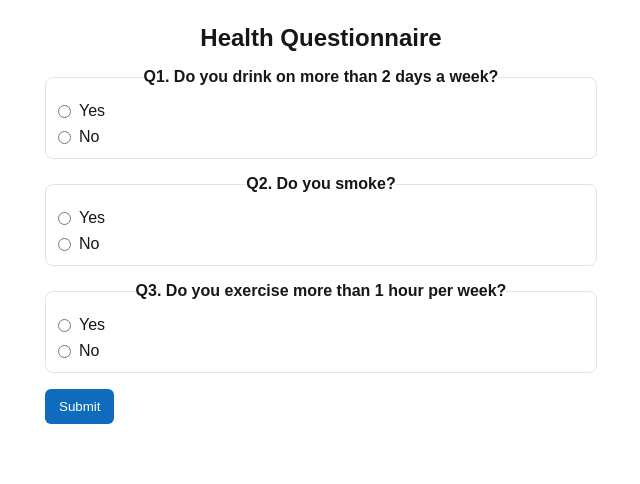
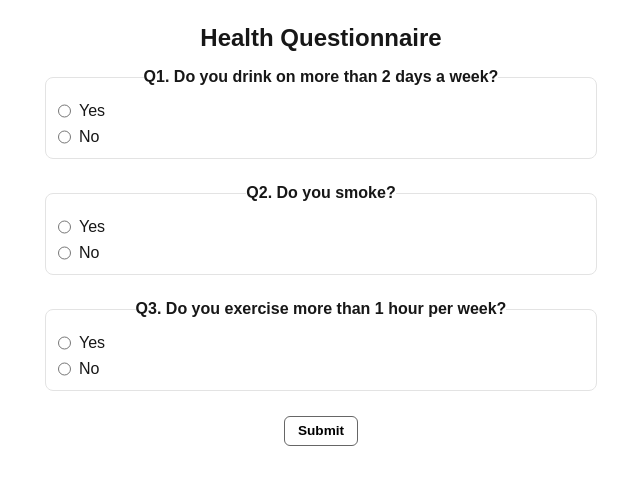
Before and after one commit to DeanFlint/Lifestyle-Checker, a Next.js app: page /questionnaire in a window 1280 px wide. Shown: the top 484 px of the page, without its empty margins (319-959 px from the left). Built offline with nearby package versions, Linux system fonts and the light colour scheme.

Commit message:
style tweaks

```diff
--- a/src/app/login/page.module.css
+++ b/src/app/login/page.module.css
@@ -41,9 +41,32 @@
   cursor: pointer;
 }
 
-.error {
-  color: #b00020;
-  font-size: 0.85rem;
+.formRowError {
+  color: #ff7c94;
+  font-weight: bold;
+  font-size: 0.875rem;
+  margin-top: 0.25rem;
+}
+
+.errorCard {
+  max-width: 480px;
+  min-height: 300px;
+  margin: 1rem auto;
+  padding: 1rem;
+  border: 1px solid #ffffff;
+  border-radius: 4px;
+  display: flex;
+  flex-direction: column;
+  align-items: center;
+  justify-content: center;
+  text-align: center;
+}
+
+.submitErrorMessage {
+  color: #ff7c94;
+  font-weight: bold;
+  font-size: 1.2rem;
+  margin-bottom: 20px;
 }
 
 .result {
@@ -58,8 +81,9 @@
 .welcomeHeader {
   text-align: center;
   margin-bottom: 1rem;
+}
 
-  button {
+.button {
   margin-top: 0.5rem;
   padding: 0.4rem 0.8rem;
   border-radius: 6px;
@@ -67,9 +91,32 @@
   background: #fff;
   color: #000;
   cursor: pointer;
+  font-size: 0.85rem;
+  font-weight: bold;
 }
 
-  button:hover {
+.button:hover {
   background: #cecece;
 }
+
+.isLoading {
+  /* display: flex; */
+  text-align: center;
+  gap: 0.6rem;
+  font-weight: 600;
 }
+
+.spinner {
+  width: 16px;
+  height: 16px;
+  border: 2px solid #ccc;
+  border-top-color: #333;
+  border-radius: 50%;
+  animation: spin 0.75s linear infinite;
+}
+
+@keyframes spin {
+  to {
+    transform: rotate(360deg);
+  }
+}
--- a/src/app/questionnaire/page.module.css
+++ b/src/app/questionnaire/page.module.css
@@ -13,7 +13,7 @@
 
 .form {
   display: grid;
-  gap: 16px;
+  gap: 25px;
 }
 
 .fieldset {
@@ -22,6 +22,7 @@
   padding: 12px;
   display: grid;
   gap: 8px;
+
 }
 
 .fieldset legend {
@@ -32,7 +33,6 @@
 .fieldset label {
   display: flex;
   gap: 8px;
-  align-items: center;
 }
 
 .error {
@@ -40,14 +40,18 @@
   font-weight: 600;
 }
 
-.submit {
-  padding: 10px 14px;
-  border: none;
+.button {
+  margin-top: 0.5rem;
+  padding: 0.4rem 0.8rem;
   border-radius: 6px;
-  background: #0f6cbd;
-  color: #fff;
+  border: 1px solid #666;
+  background: #fff;
+  color: #000;
   cursor: pointer;
-  width: fit-content;
+  font-size: 0.85rem;
+  font-weight: bold;
+  max-width: 120px;
+  margin: 0 auto;
 }
 
 .submit:disabled {
@@ -55,8 +59,11 @@
   cursor: not-allowed;
 }
 
+.button:hover {
+  background: #cecece;
+}
+
 .result {
-  /* border: 1px solid #e3e3e3; */
   border-radius: 8px;
   padding: 20px;
   display: grid;
--- a/src/app/questionnaire/page.tsx
+++ b/src/app/questionnaire/page.tsx
@@ -165,7 +165,7 @@ export default function Questionnaire({ age }: Props): React.ReactElement {
 
         {error && <p className={styles.error}>{error}</p>}
 
-        <button type="submit" className={styles.submit}>
+        <button type="submit" className={styles.button}>
           Submit
         </button>
       </form>
```
Also changed, not shown: src/app/login/page.tsx (+14 -7 lines), 1 other file (tests, documents, lock files or other folders). Lines whose indentation alone changed are shown as unchanged.
